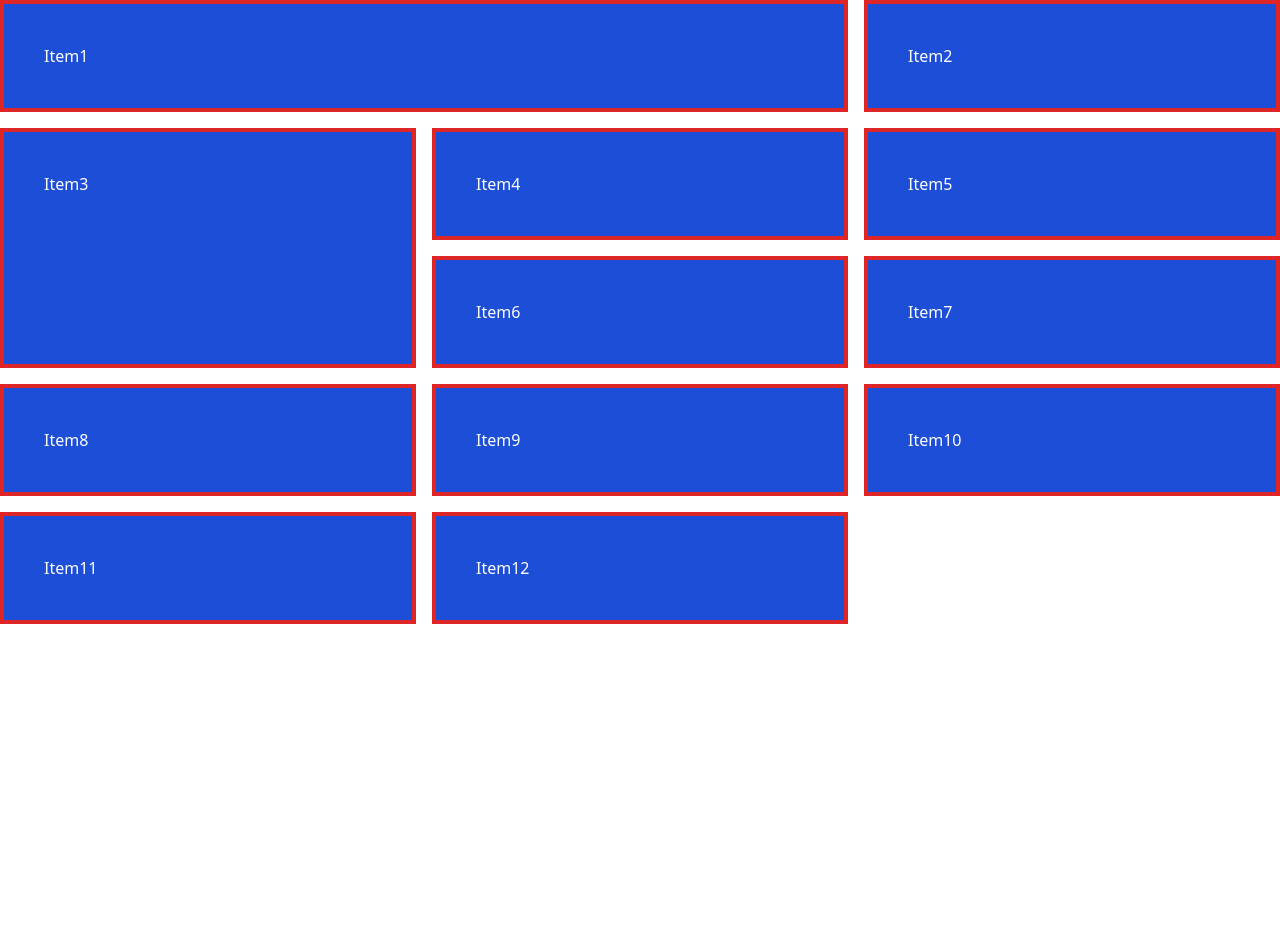
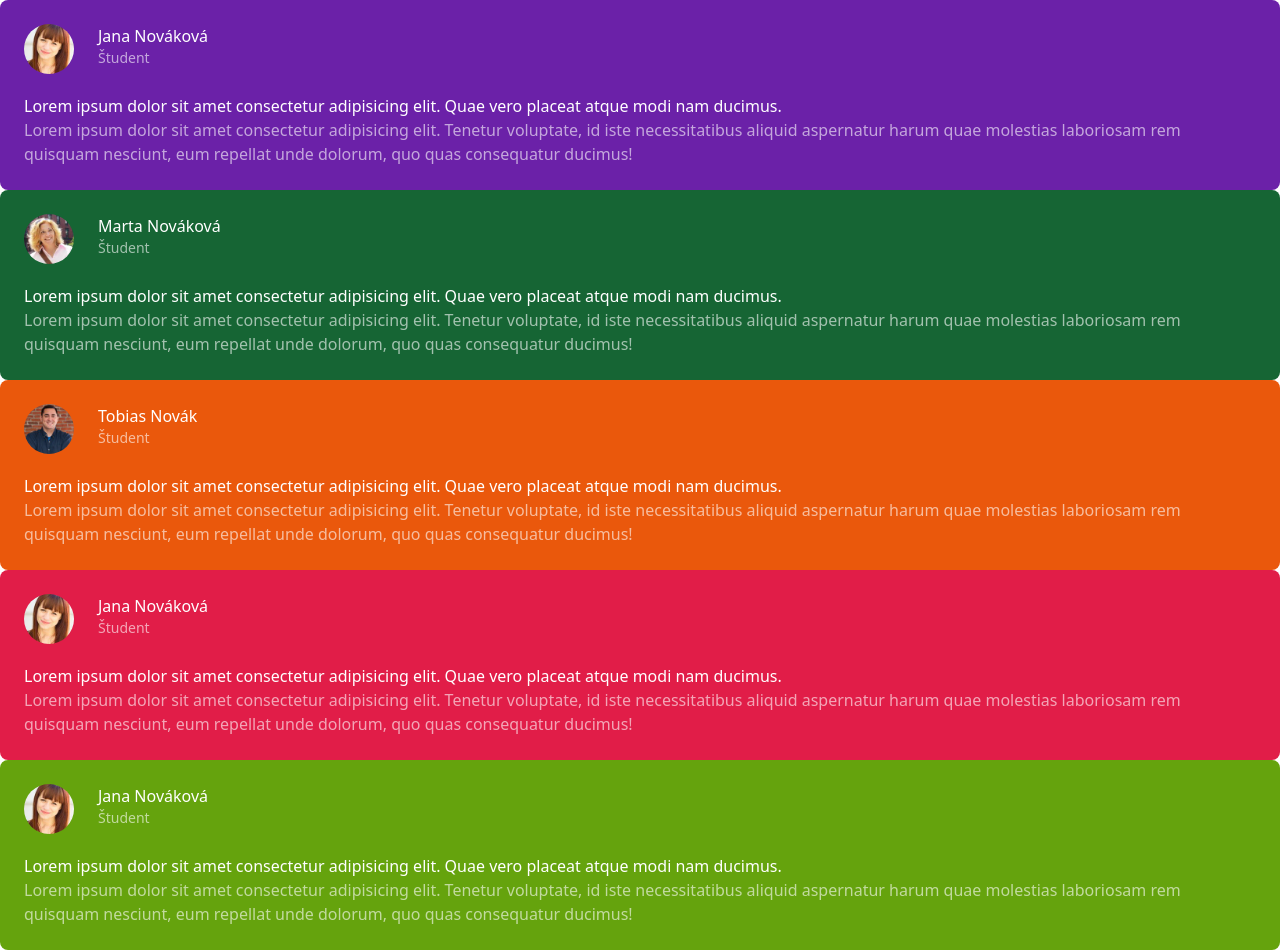
Before and after one commit to Baluo91/tailwind_grid, a website: page src/index.html in a window 1280 px wide. Before the commit the page ends 800 px from the top, so only its background shows below. Drawn offline with Linux system fonts and the light colour scheme.

Commit message:
layout basic

```diff
--- a/src/index.html
+++ b/src/index.html
@@ -1,5 +1,5 @@
 <!DOCTYPE html>
-<html lang="en">
+<html lang="sk">
 <head>
     <meta charset="UTF-8">
     <meta name="viewport" content="width=device-width, initial-scale=1.0">
@@ -7,19 +7,91 @@
     <title>Tailwind_GRID</title>
 </head>
 <body>
-    <div class="grid grid-cols-3 gap-4 md:grid-cols-2 lg:grid-cols-3"  >
-        <div class="col-span-2 p-10 border-4 border-red-600 bg-blue-700 text-white">Item1</div>
-        <div class="p-10 border-4 border-red-600 bg-blue-700 text-white">Item2</div>
-        <div class="row-span-2 p-10 border-4 border-red-600 bg-blue-700 text-white">Item3</div>
-        <div class="p-10 border-4 border-red-600 bg-blue-700 text-white">Item4</div>
-        <div class="p-10 border-4 border-red-600 bg-blue-700 text-white">Item5</div>
-        <div class="p-10 border-4 border-red-600 bg-blue-700 text-white">Item6</div>
-        <div class="p-10 border-4 border-red-600 bg-blue-700 text-white">Item7</div>
-        <div class="p-10 border-4 border-red-600 bg-blue-700 text-white">Item8</div>
-        <div class="p-10 border-4 border-red-600 bg-blue-700 text-white">Item9</div>
-        <div class="p-10 border-4 border-red-600 bg-blue-700 text-white">Item10</div>
-        <div class="p-10 border-4 border-red-600 bg-blue-700 text-white">Item11</div>
-        <div class="p-10 border-4 border-red-600 bg-blue-700 text-white">Item12</div>
-    </div>
+    <section>
+        <!--Prvý-->
+        <div class="flex flex-col bg-purple-800 p-6 rounded-lg">
+            <div class="flex flex-row">
+                <div class="">
+                    <img src="../public/jana.jpg" alt="" class="w-[50px] rounded-full">
+                </div>
+                <div class="ml-6">
+                    <h2 class="text-base text-white">Jana Nováková</h2>
+                    <p class="text-sm text-white opacity-60">Študent</p>
+                </div>
+            </div>
+            <div class="mt-5">
+                <h2 class="text-white">Lorem ipsum dolor sit amet consectetur adipisicing elit. Quae vero placeat atque modi nam ducimus.</h2>
+                <p class="text-white opacity-60">Lorem ipsum dolor sit amet consectetur adipisicing elit. Tenetur voluptate, id iste necessitatibus aliquid aspernatur harum quae molestias laboriosam rem quisquam nesciunt, eum repellat unde dolorum, quo quas consequatur ducimus!</p>
+            </div>
+        </div>
+
+        <!--Druhý-->
+        <div class="flex flex-col bg-green-800 p-6 rounded-lg">
+            <div class="flex flex-row">
+                <div class="">
+                    <img src="../public/marta.jpg" alt="" class="w-[50px] rounded-full">
+                </div>
+                <div class="ml-6">
+                    <h2 class="text-base text-white">Marta Nováková</h2>
+                    <p class="text-sm text-white opacity-60">Študent</p>
+                </div>
+            </div>
+            <div class="mt-5">
+                <h2 class="text-white">Lorem ipsum dolor sit amet consectetur adipisicing elit. Quae vero placeat atque modi nam ducimus.</h2>
+                <p class="text-white opacity-60">Lorem ipsum dolor sit amet consectetur adipisicing elit. Tenetur voluptate, id iste necessitatibus aliquid aspernatur harum quae molestias laboriosam rem quisquam nesciunt, eum repellat unde dolorum, quo quas consequatur ducimus!</p>
+            </div>
+        </div>
+
+        <!--Tretí-->
+        <div class="flex flex-col bg-orange-600 p-6 rounded-lg">
+            <div class="flex flex-row">
+                <div class="">
+                    <img src="../public/tobias.jpg" alt="" class="w-[50px] rounded-full">
+                </div>
+                <div class="ml-6">
+                    <h2 class="text-base text-white">Tobias Novák</h2>
+                    <p class="text-sm text-white opacity-60">Študent</p>
+                </div>
+            </div>
+            <div class="mt-5">
+                <h2 class="text-white">Lorem ipsum dolor sit amet consectetur adipisicing elit. Quae vero placeat atque modi nam ducimus.</h2>
+                <p class="text-white opacity-60">Lorem ipsum dolor sit amet consectetur adipisicing elit. Tenetur voluptate, id iste necessitatibus aliquid aspernatur harum quae molestias laboriosam rem quisquam nesciunt, eum repellat unde dolorum, quo quas consequatur ducimus!</p>
+            </div>
+        </div>
+
+        <!--Štvrtý-->
+        <div class="flex flex-col bg-rose-600 p-6 rounded-lg">
+            <div class="flex flex-row">
+                <div class="">
+                    <img src="../public/jana.jpg" alt="" class="w-[50px] rounded-full">
+                </div>
+                <div class="ml-6">
+                    <h2 class="text-base text-white">Jana Nováková</h2>
+                    <p class="text-sm text-white opacity-60">Študent</p>
+                </div>
+            </div>
+            <div class="mt-5">
+                <h2 class="text-white">Lorem ipsum dolor sit amet consectetur adipisicing elit. Quae vero placeat atque modi nam ducimus.</h2>
+                <p class="text-white opacity-60">Lorem ipsum dolor sit amet consectetur adipisicing elit. Tenetur voluptate, id iste necessitatibus aliquid aspernatur harum quae molestias laboriosam rem quisquam nesciunt, eum repellat unde dolorum, quo quas consequatur ducimus!</p>
+            </div>
+        </div>
+
+        <!--Piaty-->
+        <div class="flex flex-col bg-lime-600 p-6 rounded-lg">
+            <div class="flex flex-row">
+                <div class="">
+                    <img src="../public/jana.jpg" alt="" class="w-[50px] rounded-full">
+                </div>
+                <div class="ml-6">
+                    <h2 class="text-base text-white">Jana Nováková</h2>
+                    <p class="text-sm text-white opacity-60">Študent</p>
+                </div>
+            </div>
+            <div class="mt-5">
+                <h2 class="text-white">Lorem ipsum dolor sit amet consectetur adipisicing elit. Quae vero placeat atque modi nam ducimus.</h2>
+                <p class="text-white opacity-60">Lorem ipsum dolor sit amet consectetur adipisicing elit. Tenetur voluptate, id iste necessitatibus aliquid aspernatur harum quae molestias laboriosam rem quisquam nesciunt, eum repellat unde dolorum, quo quas consequatur ducimus!</p>
+            </div>
+        </div>
+    </section>
 </body>
 </html>
```
Also changed, not shown: dist/output.css, public/jana.jpg (added), public/marta.jpg (added), public/tobias.jpg (added).
